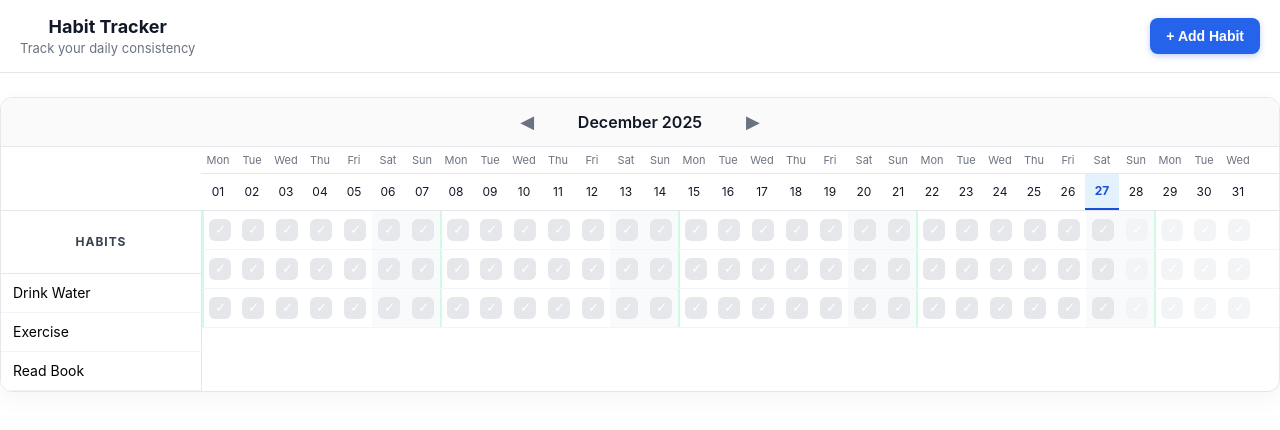
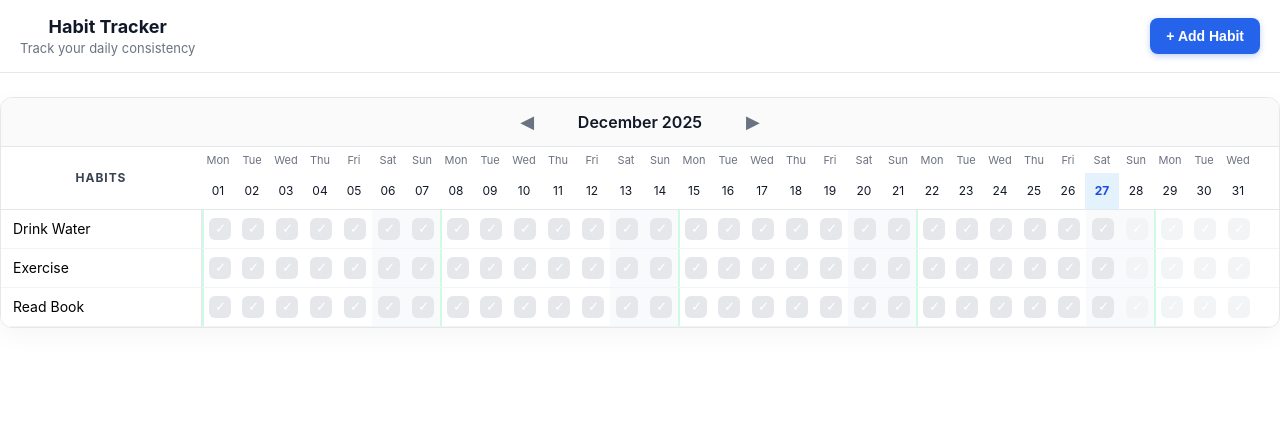
Before and after one commit to KaushalMikaelson/habit-tracker, a React (Create React App) app: page / in a window 1280 px wide. Shown: the top 430 px of the page. Built offline with nearby package versions, Linux system fonts and the light colour scheme.

Commit message:
Header Fixed

```diff
--- a/src/pages/Dashboard.js
+++ b/src/pages/Dashboard.js
@@ -22,10 +22,8 @@ function getTodayDate() {
 /* Fixed Habit Name Column                                   */
 /* ========================================================= */
 
-function HabitNameColumn({ habits, deleteHabit }) {
-  const HEADER_HEIGHT = 62; // 26 (weekday) + 36 (date)
+function HabitNameColumn({ habits }) {
   const ROW_HEIGHT = 38;
-
 
   return (
     <div
@@ -36,24 +34,6 @@ function HabitNameColumn({ habits, deleteHabit }) {
         background: "#ffffff",
       }}
     >
-      {/* Header spacer (aligns with weekday + date rows) */}
-      <div
-        style={{
-          height: HEADER_HEIGHT,
-          display: "flex",
-          alignItems: "center",
-          justifyContent: "center",
-          fontSize: "12px",
-          fontWeight: 700,
-          letterSpacing: "0.08em",
-          color: "#374151",
-          borderBottom: "1px solid #e5e7eb",
-        }}
-      >
-        HABITS
-      </div>
-
-      {/* Habit rows */}
       {habits.map((habit) => (
         <div
           key={habit.id}
@@ -72,6 +52,7 @@ function HabitNameColumn({ habits, deleteHabit }) {
     </div>
   );
 }
+
 
 
 
@@ -387,14 +368,35 @@ return (
   {/* ================= GRID HEADER (HABITS + DATES) ================= */}
 
 {/* ================= HEADERS ================= */}
-<div>
+{/* HEADER BLOCK */}
+<div
+  style={{
+    display: "flex",
+    borderBottom: "1px solid #e5e7eb", // ✅ SINGLE BORDER
+    background: "#ffffff",
+  }}
+>
+  {/* HABITS (spans weekday + date) */}
+  <div
+    style={{
+      width: "200px",
+      flexShrink: 0,
+      height: "62px", // 26 + 36
+      display: "flex",
+      alignItems: "center",
+      justifyContent: "center",
+      fontSize: "12px",
+      fontWeight: 700,
+      letterSpacing: "0.08em",
+      color: "#374151",
+    }}
+  >
+    HABITS
+  </div>
 
-<div style={{ display: "flex" }}>
-
-  {/* Habit column placeholder */}
-  <div style={{ width: "200px", flexShrink: 0 }} />
-
-  {/* Grid weekday row */}
+  {/* Right header (weekday + date stacked) */}
+  <div style={{ width: "100%" }}>
+    {/* Weekday row */}
     <div
       style={{
         display: "grid",
@@ -402,8 +404,6 @@ return (
         height: "26px",
         fontSize: "11px",
         color: "#6b7280",
-      borderBottom: "1px solid #e5e7eb",
-      width: "100%",
       }}
     >
       {monthDates.map((date) => (
@@ -421,31 +421,13 @@ return (
         </div>
       ))}
     </div>
-</div>
 
-
-  {/* DATE ROW */}
-  {/* DATE ROW (no overlap, no duplicate HABITS) */}
-<div style={{ display: "flex" }}>
-
-  {/* Empty spacer for habit column alignment */}
-  <div
-    style={{
-      width: "200px",     // SAME as HabitNameColumn
-      flexShrink: 0,
-      borderBottom: "1px solid #e5e7eb",
-      background: "#ffffff",
-    }}
-  />
-
-  {/* Date grid */}
+    {/* Date row */}
     <div
       style={{
         display: "grid",
         gridTemplateColumns: `repeat(${monthDates.length}, 34px)`,
         height: "36px",
-      borderBottom: "1px solid #e5e7eb",
-      width: "100%",
       }}
     >
       {monthDates.map((date) => {
@@ -462,9 +444,6 @@ return (
               fontWeight: isToday ? 700 : 400,
               color: isToday ? "#1d4ed8" : "#111827",
               background: isToday ? "#e3f2fd" : "transparent",
-            borderBottom: isToday
-              ? "2px solid #1d4ed8"
-              : "none",
             }}
           >
             {date.slice(8, 10)}
@@ -473,8 +452,8 @@ return (
       })}
     </div>
   </div>
+</div>
 
-</div>
 
 {/* ================= HABIT GRID ================= */}
 <div style={{ display: "flex" }}>
```
Lines whose indentation alone changed are shown as unchanged.
